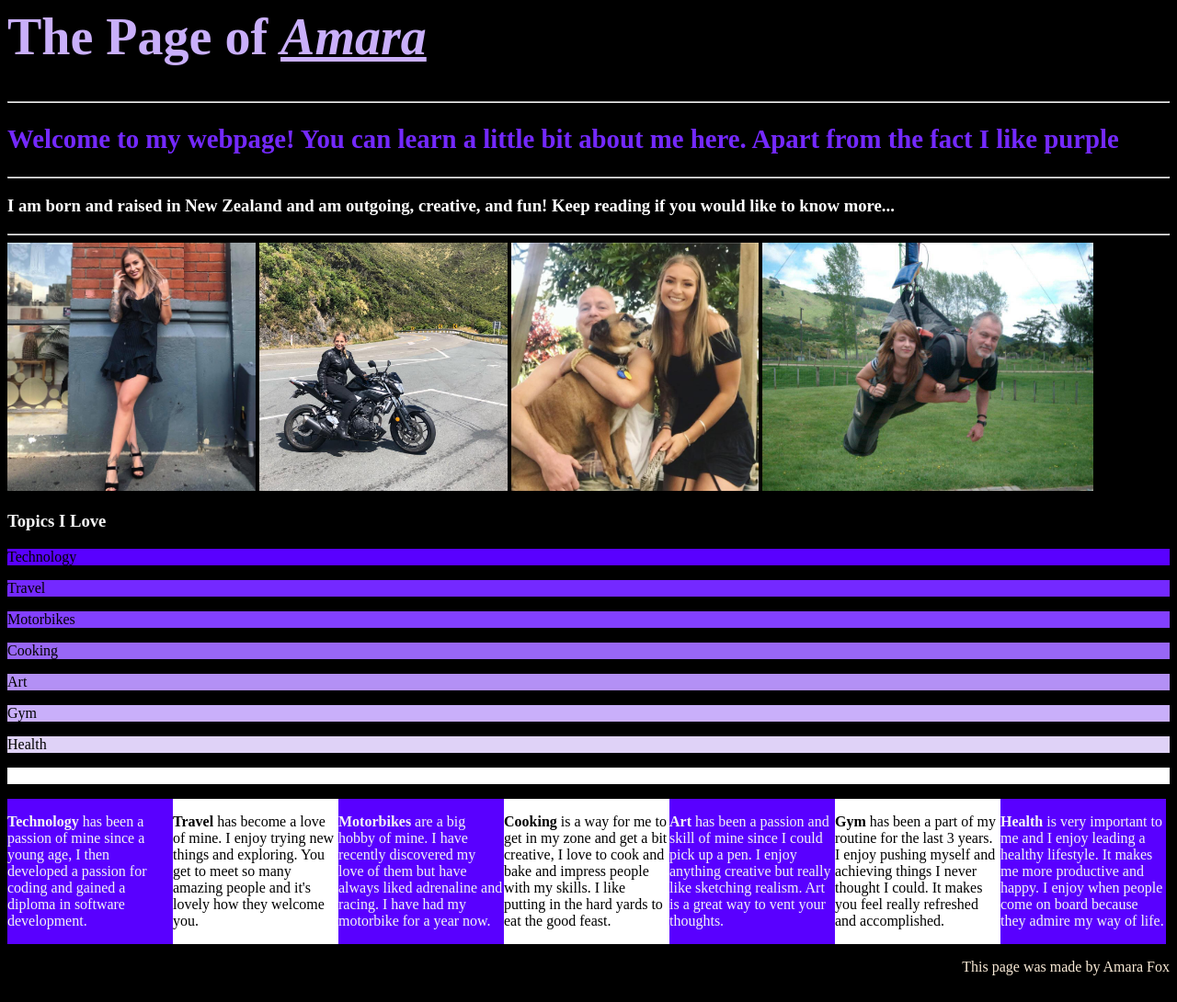
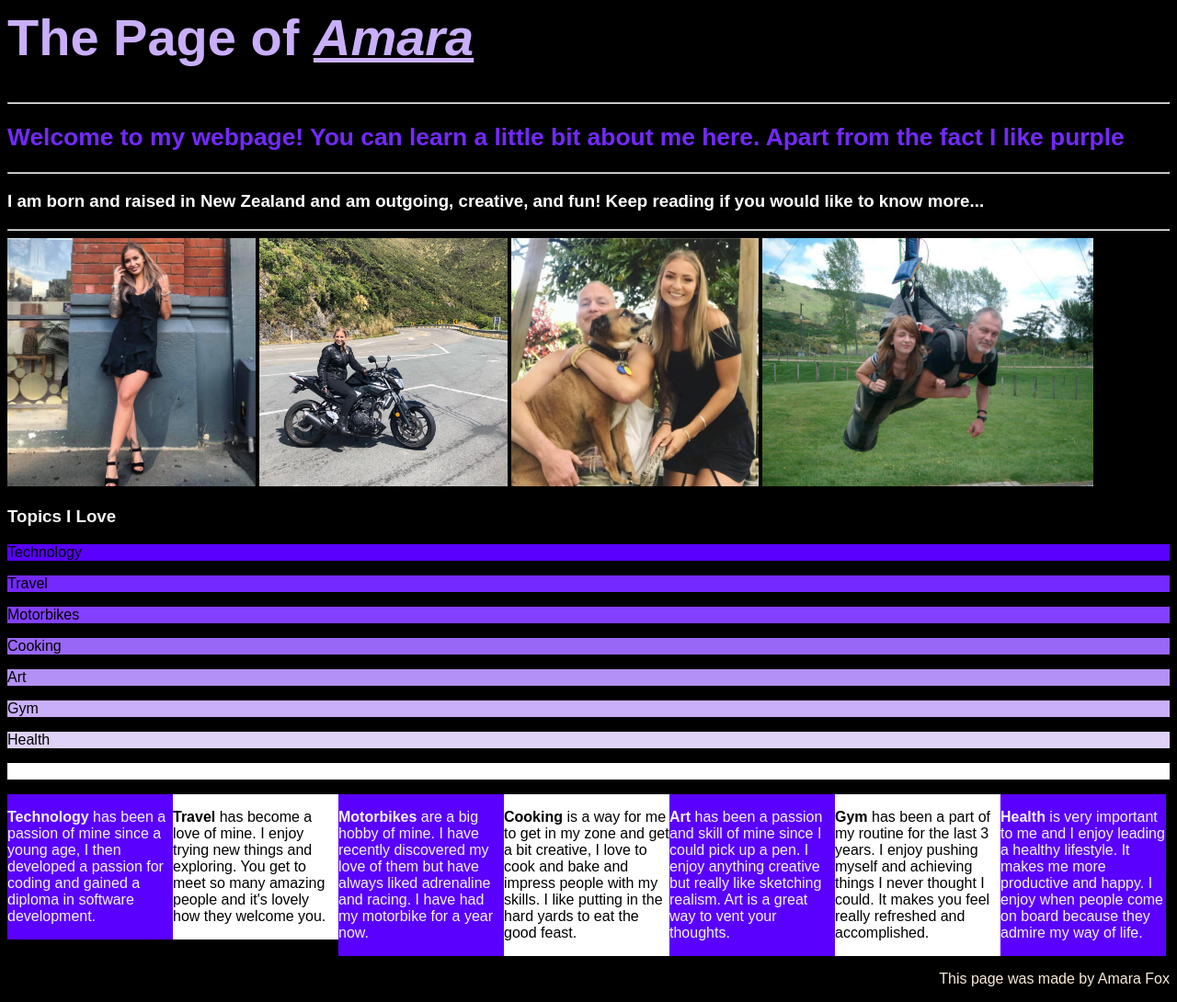
Before and after one commit to AlexB52/amara-website, a plain HTML site: page index.html in a window 1280 px wide. Shown: the whole page at 92% size. Drawn offline with Linux system fonts and the light colour scheme.

Commit message:
Add files via upload

```diff
--- a/index.html
+++ b/index.html
@@ -20,48 +20,59 @@
                     background-color:#5900ff;
                     width:180px;
                     float:left;
+                    font-family: arial;
                 }
                 #second-float {
                     color:black;
                     background-color:white;
                     width:180px;
                     float:left;
+                    font-family: arial;
                 }
                 #third-float {
                     color:whitesmoke;
                     background-color:#5900ff;
                     width:180px;
                     float:left;
+                    font-family: arial;
                 }
                 #fourth-float {
                     color:black;
                     background-color:white;
                     width:180px;
                     float:left;
+                    font-family: arial;
                 }
                 #fifth-float {
                     color:whitesmoke;
                     background-color:#5900ff;
                     width:180px;
                     float:left;
+                    font-family: arial;
                 }
                 #sixth-float {
                     color:black;
                     background-color:white;
                     width:180px;
                     float:left;
+                    font-family: arial;
                 }
                 #seventh-float {
                     color:whitesmoke;
                     background-color:#5900ff;
                     width:180px;
                     float:left;
+                    font-family: arial;
                 }
 
                 #clear-float {
                     clear:both;
                     color:antiquewhite;
                     float:right;
+                    font-family: arial;
+                }
+                .arial {
+                    font-family: arial;
                 }
 
             </style>
@@ -70,11 +81,11 @@
     <body>
 
 
-        <h1 style = "color:#c9affa; font-size:350%">The Page of <u><i>Amara</i></u> </h1>
+        <h1 style = "color:#c9affa; font-size:350%; font-family: Arial">The Page of <u><i>Amara</i></u> </h1>
         <hr>
-        <h2 style = "color:#7429ff; font-size: 180%">Welcome to<strong> my </strong>webpage! You can learn a little bit about me here. Apart from the fact I like purple</h2>
+        <h2 style = "color:#7429ff; font-size: 165%; font-family: Arial">Welcome to<strong> my </strong>webpage! You can learn a little bit about me here. Apart from the fact I like purple</h2>
         <hr>
-        <h3 style = "color:white"> I am born and raised in New Zealand and am outgoing, creative, and fun! Keep reading if you would like to know more...</h3>
+        <h3 style = "color:white; font-family: Arial"> I am born and raised in New Zealand and am outgoing, creative, and fun! Keep reading if you would like to know more...</h3>
         <hr>
 
         <img src="brickwallpic.jpg" height = "270">
@@ -82,8 +93,8 @@
         <img src="pappa.jpg" height = "270">
         <img src="pappa2.jpg" height = "270">
 
-        <h3 style ="color:whitesmoke">Topics I Love</h3>
-
+        <h3 style ="color:whitesmoke; font-family: arial">Topics I Love</h3>
+        <div class="arial">
         <p style="background-color: #5900ff">Technology</p>
         <p style="background-color: #7429ff">Travel</p>
         <p style="background-color: #8340ff">Motorbikes</p>
@@ -93,7 +104,7 @@
         <p style="background-color: #dfd2f7">Health </p>
         <p style = "background-color: white; color: white"> .
         </p>
-
+        </div>
 
         <div id ="first-float">
             <p> <b>Technology</b> has been a passion of mine since a young age, I then developed a passion for coding and gained a diploma in software development. </p>
```
